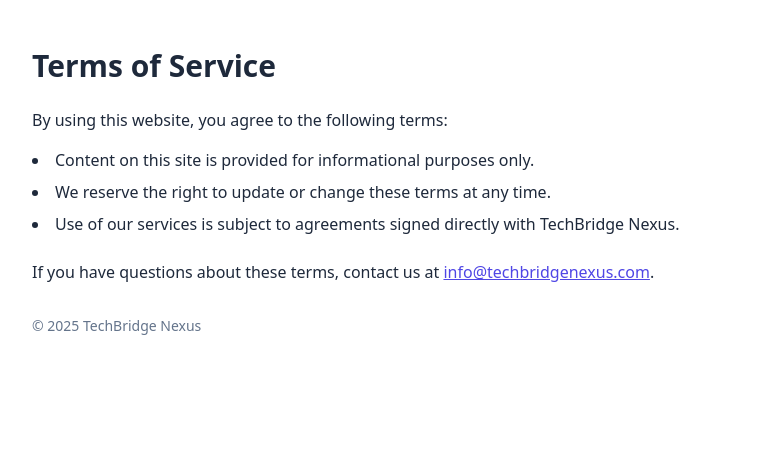
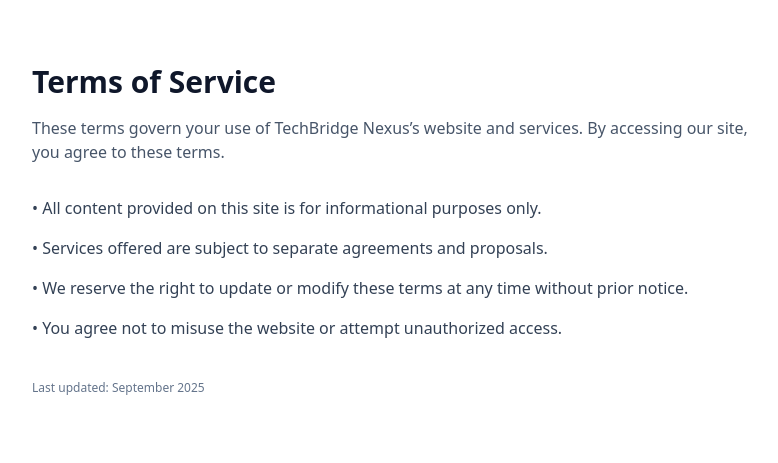
Before and after one commit to techbridgenexus/techbridgenexus-site, a plain HTML site: page terms.html in a window 1280 px wide. Shown: the whole page, without its empty margins (248-1026 px from the left). Drawn offline with nearby package versions, Linux system fonts and the light colour scheme.

Commit message:
Update terms.html

```diff
--- a/terms.html
+++ b/terms.html
@@ -1,22 +1,21 @@
-<!doctype html>
-<html lang="en">
-<head>
-  <meta charset="utf-8" />
-  <meta name="viewport" content="width=device-width, initial-scale=1" />
-  <title>Terms of Service — TechBridge Nexus</title>
-  <link rel="icon" href="/favicon.ico" />
-  <script src="https://cdn.tailwindcss.com"></script>
-</head>
-<body class="bg-white text-slate-800 max-w-3xl mx-auto px-6 py-12">
-  <h1 class="text-3xl font-bold mb-6">Terms of Service</h1>
-  <p class="mb-4">By using this website, you agree to the following terms:</p>
-  <ul class="list-disc list-inside space-y-2 mb-6">
-    <li>Content on this site is provided for informational purposes only.</li>
-    <li>We reserve the right to update or change these terms at any time.</li>
-    <li>Use of our services is subject to agreements signed directly with TechBridge Nexus.</li>
-  </ul>
-  <p class="mb-4">If you have questions about these terms, contact us at <a href="mailto:info@techbridgenexus.com" class="text-indigo-600 underline">info@techbridgenexus.com</a>.</p>
-  <p class="text-sm text-slate-500 mt-8">© <span id="y"></span> TechBridge Nexus</p>
-  <script>document.getElementById('y').textContent = new Date().getFullYear();</script>
-</body>
-</html>
+<!doctype html><html lang="en"><head>
+<meta charset="utf-8"><meta name="viewport" content="width=device-width">
+<title>Terms of Service — TechBridge Nexus</title>
+<link rel="icon" href="/favicon.ico"><script src="https://cdn.tailwindcss.com"></script>
+</head><body class="bg-white text-slate-800">
+<div class="max-w-3xl mx-auto px-6 py-16">
+  <h1 class="text-3xl font-bold text-slate-900">Terms of Service</h1>
+  <p class="mt-4 text-slate-600">
+    These terms govern your use of TechBridge Nexus’s website and services. By accessing our site, you agree to these terms.
+  </p>
+
+  <section class="mt-8 space-y-4 text-slate-700">
+    <p>• All content provided on this site is for informational purposes only.</p>
+    <p>• Services offered are subject to separate agreements and proposals.</p>
+    <p>• We reserve the right to update or modify these terms at any time without prior notice.</p>
+    <p>• You agree not to misuse the website or attempt unauthorized access.</p>
+  </section>
+
+  <p class="mt-10 text-xs text-slate-500">Last updated: September 2025</p>
+</div>
+</body></html>
```
